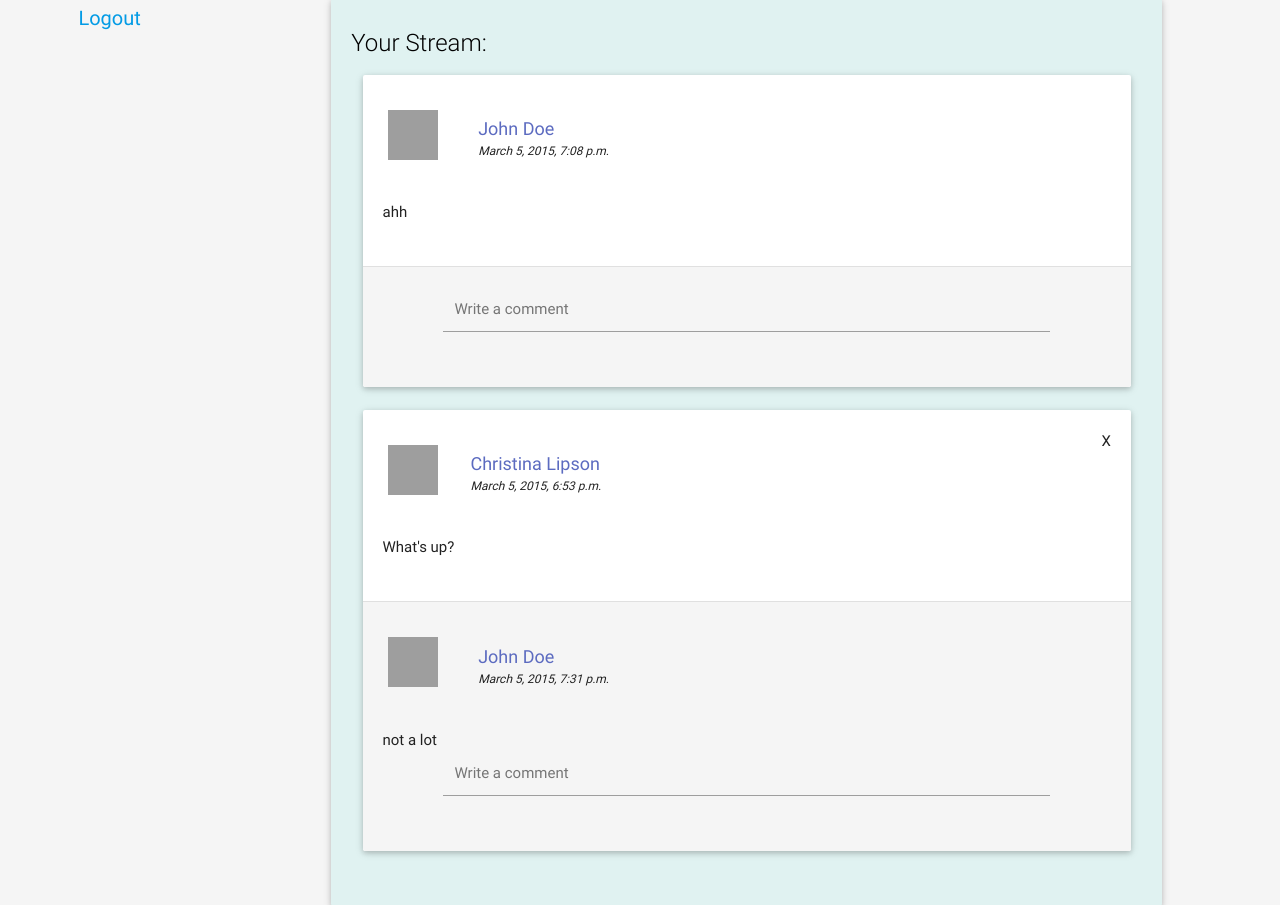
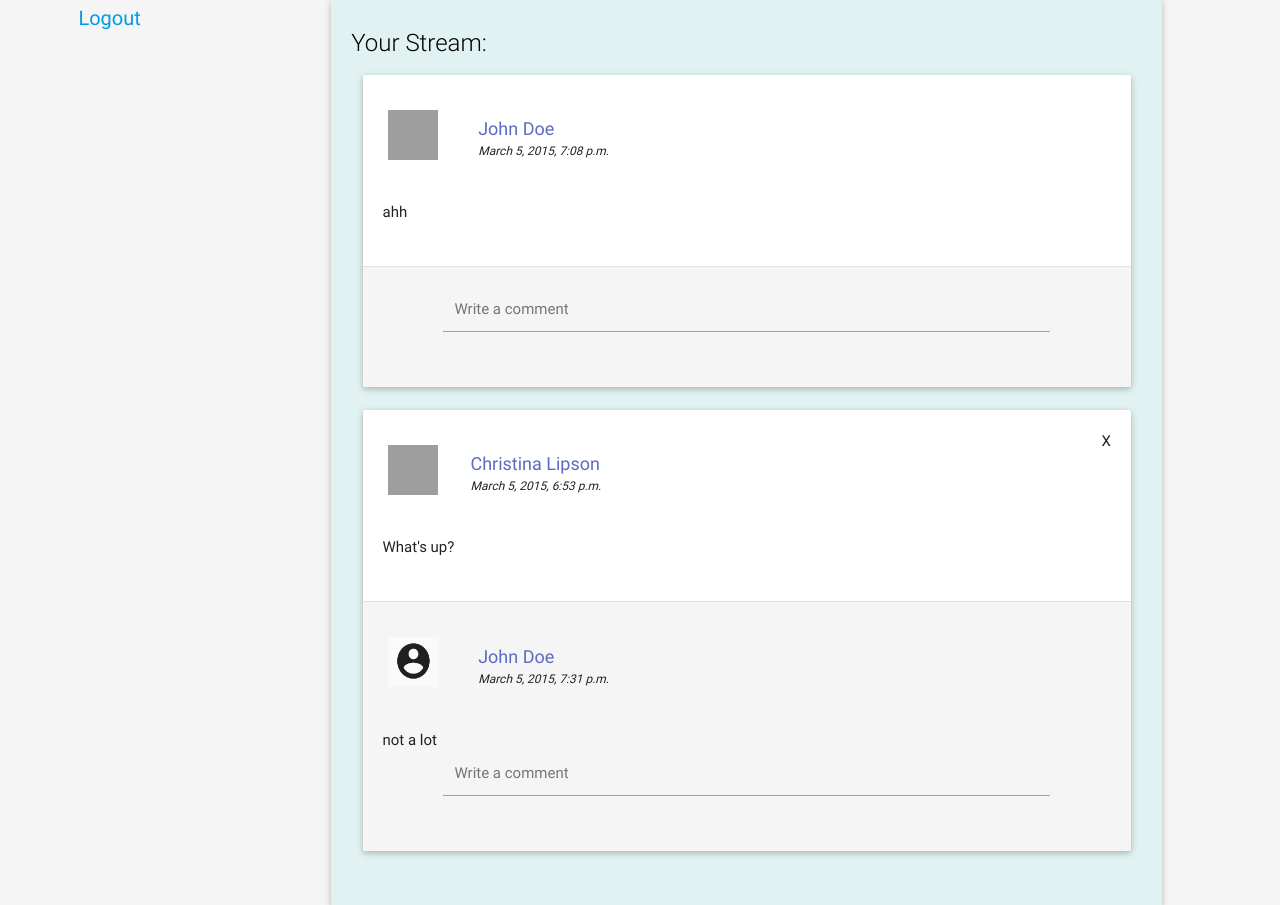
Before and after one commit to clipson/socialnetwork, a Django app: page /socialnetwork/ in a window 1280 px wide. Shown: the part 297-1202 px from the top of the page. Run offline with Django 3.2, Linux system fonts and the light colour scheme; a user stored in the database is signed in; data comes from the database, SQL or seed files in the repository; some libraries are stand-ins or nearby versions; grey boxes are pictures that could not be loaded.

Commit message:
comment profile picture fix

```diff
--- a/socialnetwork/templates/socialnetwork/stream.html
+++ b/socialnetwork/templates/socialnetwork/stream.html
@@ -75,7 +75,11 @@
                     <table class= "col s5">
                       <tr>
                         <td>
-                          <img src="{% url 'photo' comment.user.id %}" alt="{{user.picture}}" onerror="this.src='{% static "socialnetwork/images/default.png" %}';" width="50px" height="50px">
+                          {% for prof in user_profile %}
+                          {% if prof.pk == comment.user.id %}
+                          <img src="{{prof.picture_url}}" alt="{{user.picture}}" onerror="this.src='{% static "socialnetwork/images/default.png" %}';" width="50px" height="50px">
+                          {% endif %}
+                          {% endfor %}
                         </td>
                         <td>
                           <a class="link" href="{% url 'profile' comment.user.id %}">{{comment.user.first_name}} {{comment.user.last_name}}</a>
```
